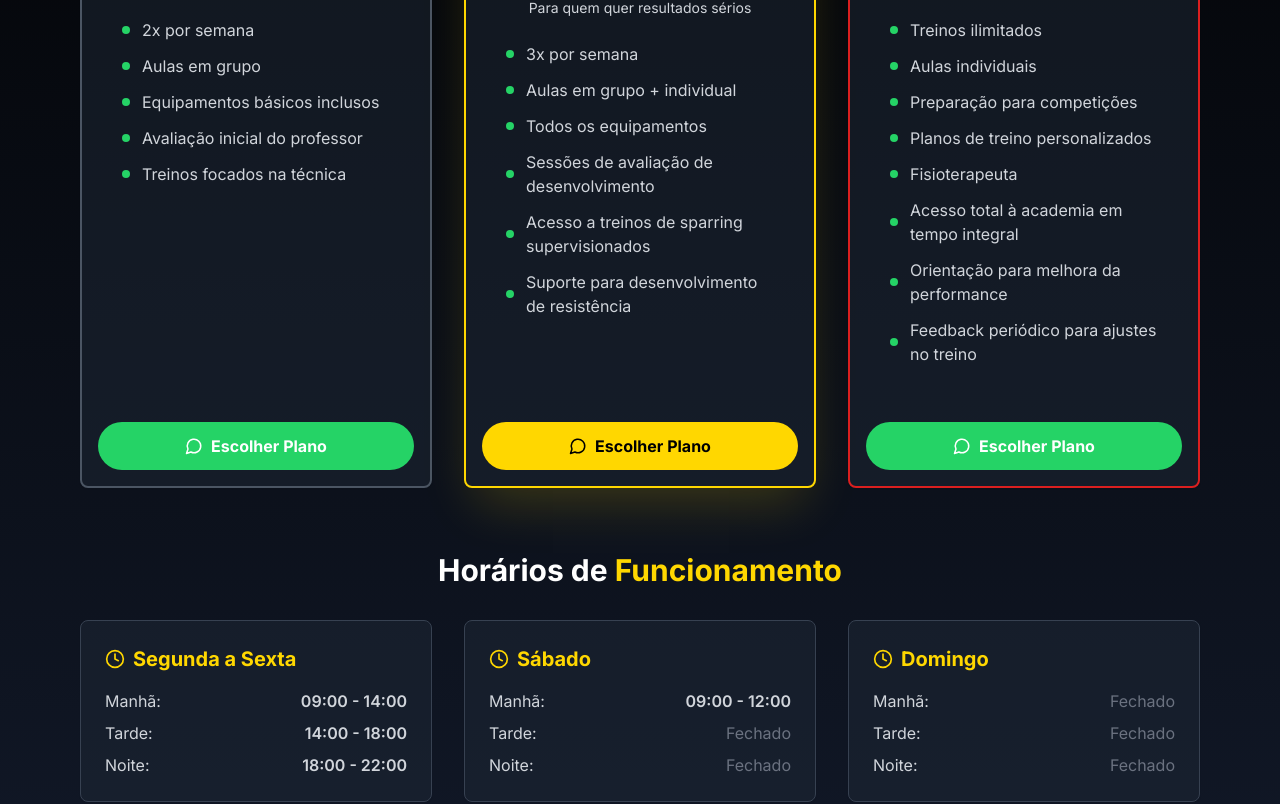
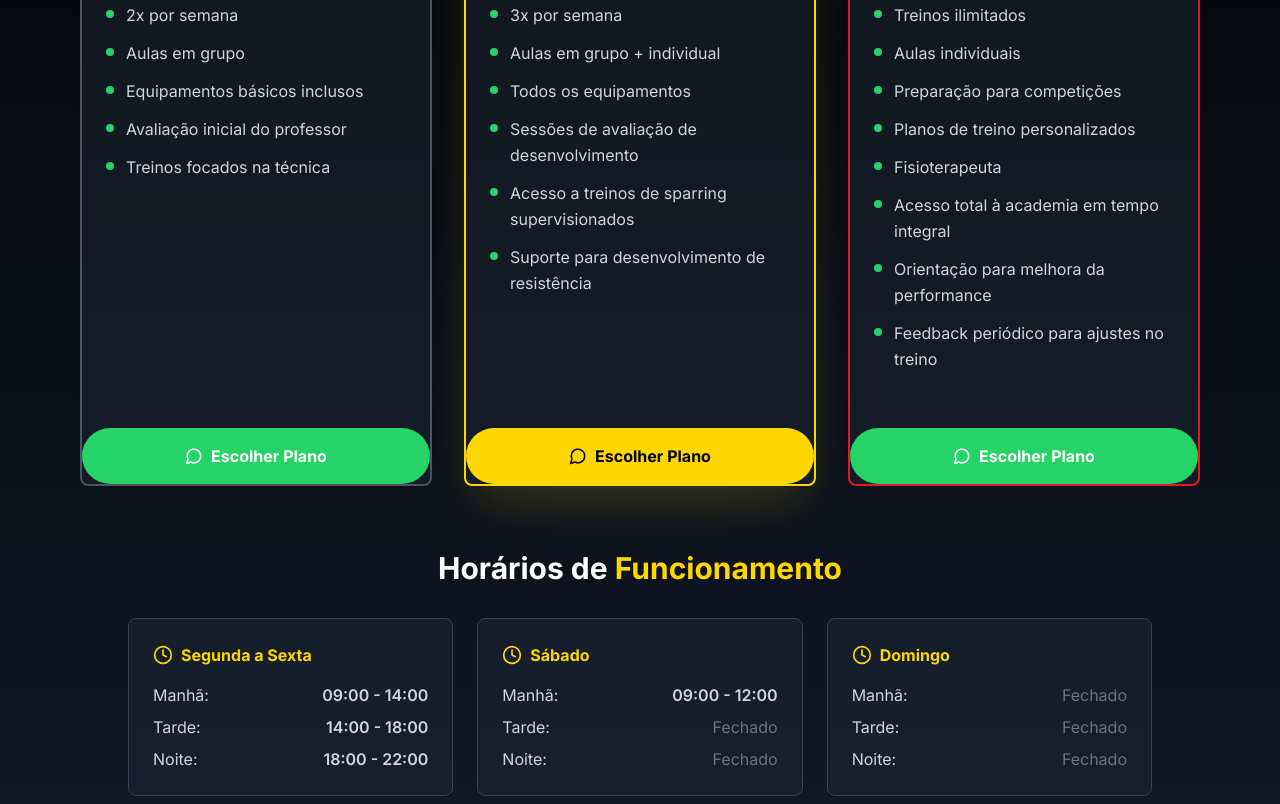
Before and after one commit to luizZim/BrasaBoxing, a Next.js app: page / in a window 1280 px wide. Shown: the part 3179-3983 px from the top of the page. Built offline with nearby package versions, Linux system fonts and the light colour scheme.

Commit message:
Fix iOS compatibility issues - Plans section viewport and CSS fixes

```diff
--- a/app/globals.css
+++ b/app/globals.css
@@ -32,14 +32,33 @@
   * {
     @apply border-border;
   }
+
   body {
     @apply bg-background text-foreground;
     font-family: var(--font-inter), sans-serif;
+    /* iOS specific fixes */
+    -webkit-font-smoothing: antialiased;
+    -moz-osx-font-smoothing: grayscale;
+    -webkit-text-size-adjust: 100%;
+    -webkit-tap-highlight-color: transparent;
+  }
+}
+
+/* iOS Safari specific fixes */
+@supports (-webkit-touch-callout: none) {
+  body {
+    min-height: -webkit-fill-available;
+  }
+
+  .min-h-screen {
+    min-height: -webkit-fill-available;
   }
 }
 
 html {
   scroll-behavior: smooth;
+  /* iOS Safari viewport fix */
+  height: -webkit-fill-available;
 }
 
 /* Custom scrollbar */
@@ -67,10 +86,12 @@ html {
 
 /* Custom animations */
 @keyframes float {
+
   0%,
   100% {
     transform: translateY(0px);
   }
+
   50% {
     transform: translateY(-10px);
   }
--- a/app/page.tsx
+++ b/app/page.tsx
@@ -382,13 +382,13 @@ export default function BoxingAcademyLanding() {
       </section>
 
       {/* Plans Section */}
-      <section id="planos" className="py-20 bg-gradient-to-b from-black to-gray-900">
+      <section id="planos" className="py-20 bg-gradient-to-b from-black to-gray-900 min-h-screen">
         <div className="container mx-auto px-4">
           <motion.div
             className="max-w-6xl mx-auto"
             initial="initial"
             whileInView="animate"
-            viewport={{ once: true, amount: 0.3 }}
+            viewport={{ once: true, amount: 0.1 }}
             variants={staggerContainer}
           >
             <motion.div className="text-center mb-16" variants={fadeInUp}>
@@ -449,31 +449,36 @@ export default function BoxingAcademyLanding() {
                   color: "border-[#DB1F1F]",
                 },
               ].map((plan, index) => (
-                <motion.div key={index} variants={fadeInUp} custom={index}>
+                <motion.div
+                  key={index}
+                  variants={fadeInUp}
+                  custom={index}
+                  className="w-full"
+                >
                   <Card
-                    className={`flex flex-col justify-between p-4 bg-gray-800/50 ${plan.color} border-2 hover:scale-105 transition-all duration-300 h-full relative overflow-hidden group ${plan.popular ? "shadow-2xl shadow-[#FFD700]/20" : ""}`}
+                    className={`flex flex-col justify-between bg-gray-800/50 ${plan.color} border-2 hover:scale-105 transition-all duration-300 h-full relative overflow-hidden group ${plan.popular ? "shadow-2xl shadow-[#FFD700]/20" : ""} min-h-[400px] w-full`}
                   >
                     {plan.popular && (
-                      <div className="absolute top-0 left-0 right-0 bg-[#FFD700] text-black text-center py-2 font-bold text-sm">
+                      <div className="absolute top-0 left-0 right-0 bg-[#FFD700] text-black text-center py-2 font-bold text-sm z-10">
                         MAIS POPULAR
                       </div>
                     )}
-                    <CardContent className={`p-6 ${plan.popular ? "pt-12" : ""}`}>
-                      <div>
-                        <div className="text-center mb-6">
-                          <h3 className="text-2xl font-black text-white mb-2 font-anton">{plan.name}</h3>
+                    <CardContent className={`p-4 md:p-6 flex flex-col justify-between h-full ${plan.popular ? "pt-12" : "pt-4"}`}>
+                      <div className="flex-grow">
+                        <div className="text-center mb-4 md:mb-6">
+                          <h3 className="text-xl md:text-2xl font-black text-white mb-2 font-anton">{plan.name}</h3>
                           <div className="flex items-baseline justify-center mb-2">
-                            <span className="text-4xl font-bold text-[#FFD700]">{plan.price}</span>
+                            <span className="text-3xl md:text-4xl font-bold text-[#FFD700]">{plan.price}</span>
                             <span className="text-gray-400 ml-1">{plan.period}</span>
                           </div>
                           <p className="text-gray-300 text-sm">{plan.description}</p>
                         </div>
 
-                        <ul className="space-y-3 mb-8">
+                        <ul className="space-y-2 md:space-y-3 mb-6 md:mb-8 flex-grow">
                           {plan.features.map((feature, featureIndex) => (
-                            <li key={featureIndex} className="flex items-center text-gray-300">
-                              <div className="w-2 h-2 bg-[#25D366] rounded-full mr-3 flex-shrink-0"></div>
-                              {feature}
+                            <li key={featureIndex} className="flex items-start text-gray-300 text-sm md:text-base">
+                              <div className="w-2 h-2 bg-[#25D366] rounded-full mr-3 flex-shrink-0 mt-2"></div>
+                              <span className="leading-relaxed">{feature}</span>
                             </li>
                           ))}
                         </ul>
@@ -484,15 +489,15 @@ export default function BoxingAcademyLanding() {
                       href={whatsappUrl}
                       target="_blank"
                       rel="noopener noreferrer"
-                      className={`w-full py-3 rounded-full font-bold text-center transition-all duration-300 flex items-center justify-center gap-2 ${plan.popular
+                      className={`w-full py-3 md:py-4 px-4 rounded-full font-bold text-center transition-all duration-300 flex items-center justify-center gap-2 text-sm md:text-base mt-auto ${plan.popular
                         ? "bg-[#FFD700] text-black hover:bg-[#e6c200]"
                         : "bg-[#25D366] text-white hover:bg-[#20b358]"
                         }`}
                       whileHover={{ scale: 1.05 }}
                       whileTap={{ scale: 0.95 }}
                     >
-                      <MessageCircle size={18} />
-                      Escolher Plano
+                      <MessageCircle size={16} className="md:w-[18px] md:h-[18px]" />
+                      <span className="whitespace-nowrap">Escolher Plano</span>
                     </motion.a>
                   </Card>
                 </motion.div>
@@ -505,78 +510,72 @@ export default function BoxingAcademyLanding() {
                 Horários de <span className="text-[#FFD700]">Funcionamento</span>
               </h3>
 
-              <div className="grid grid-cols-1 md:grid-cols-3 gap-6 md:gap-8 max-w-6xl mx-auto">
+              <div className="grid grid-cols-1 md:grid-cols-3 gap-4 md:gap-6 max-w-5xl mx-auto">
                 {/* Segunda a Sexta */}
-                <Card className="bg-gray-800/50 border-gray-700">
-                  <CardContent className="p-6">
-                    <h4 className="text-xl font-bold text-[#FFD700] mb-4 flex items-center gap-2">
-                      <Clock className="w-5 h-5" />
-                      Segunda a Sexta
+                <div className="bg-gray-800/50 border border-gray-700 rounded-lg p-4 md:p-6">
+                  <h4 className="text-lg md:text-xl font-bold text-[#FFD700] mb-3 md:mb-4 flex items-center gap-2">
+                    <Clock className="w-4 h-4 md:w-5 md:h-5" />
+                    <span className="text-sm md:text-base">Segunda a Sexta</span>
                   </h4>
-                    <div className="space-y-2 text-gray-300">
-                      <div className="flex justify-between">
+                  <div className="space-y-2 text-gray-300 text-sm md:text-base">
+                    <div className="flex justify-between items-center">
                       <span>Manhã:</span>
                       <span className="font-semibold">09:00 - 14:00</span>
                     </div>
-                      <div className="flex justify-between">
+                    <div className="flex justify-between items-center">
                       <span>Tarde:</span>
                       <span className="font-semibold">14:00 - 18:00</span>
                     </div>
-                      <div className="flex justify-between">
+                    <div className="flex justify-between items-center">
                       <span>Noite:</span>
                       <span className="font-semibold">18:00 - 22:00</span>
                     </div>
                   </div>
-                  </CardContent>
-                </Card>
+                </div>
 
                 {/* Sábado */}
-                <Card className="bg-gray-800/50 border-gray-700">
-                  <CardContent className="p-6">
-                    <h4 className="text-xl font-bold text-[#FFD700] mb-4 flex items-center gap-2">
-                      <Clock className="w-5 h-5" />
-                      Sábado
+                <div className="bg-gray-800/50 border border-gray-700 rounded-lg p-4 md:p-6">
+                  <h4 className="text-lg md:text-xl font-bold text-[#FFD700] mb-3 md:mb-4 flex items-center gap-2">
+                    <Clock className="w-4 h-4 md:w-5 md:h-5" />
+                    <span className="text-sm md:text-base">Sábado</span>
                   </h4>
-                    <div className="space-y-2 text-gray-300">
-                      <div className="flex justify-between">
+                  <div className="space-y-2 text-gray-300 text-sm md:text-base">
+                    <div className="flex justify-between items-center">
                       <span>Manhã:</span>
                       <span className="font-semibold">09:00 - 12:00</span>
                     </div>
-                      <div className="flex justify-between">
+                    <div className="flex justify-between items-center">
                       <span>Tarde:</span>
                       <span className="text-gray-500">Fechado</span>
                     </div>
-                      <div className="flex justify-between">
+                    <div className="flex justify-between items-center">
                       <span>Noite:</span>
                       <span className="text-gray-500">Fechado</span>
                     </div>
                   </div>
-                  </CardContent>
-                </Card>
+                </div>
 
                 {/* Domingo */}
-                <Card className="bg-gray-800/50 border-gray-700">
-                  <CardContent className="p-6">
-                    <h4 className="text-xl font-bold text-[#FFD700] mb-4 flex items-center gap-2">
-                      <Clock className="w-5 h-5" />
-                      Domingo
+                <div className="bg-gray-800/50 border border-gray-700 rounded-lg p-4 md:p-6">
+                  <h4 className="text-lg md:text-xl font-bold text-[#FFD700] mb-3 md:mb-4 flex items-center gap-2">
+                    <Clock className="w-4 h-4 md:w-5 md:h-5" />
+                    <span className="text-sm md:text-base">Domingo</span>
                   </h4>
-                    <div className="space-y-2 text-gray-300">
-                      <div className="flex justify-between">
+                  <div className="space-y-2 text-gray-300 text-sm md:text-base">
+                    <div className="flex justify-between items-center">
                       <span>Manhã:</span>
                       <span className="text-gray-500">Fechado</span>
                     </div>
-                      <div className="flex justify-between">
+                    <div className="flex justify-between items-center">
                       <span>Tarde:</span>
                       <span className="text-gray-500">Fechado</span>
                     </div>
-                      <div className="flex justify-between">
+                    <div className="flex justify-between items-center">
                       <span>Noite:</span>
                       <span className="text-gray-500">Fechado</span>
                     </div>
                   </div>
-                  </CardContent>
-                </Card>
+                </div>
               </div>
             </motion.div>
           </motion.div>
```
Lines whose indentation alone changed are shown as unchanged.
